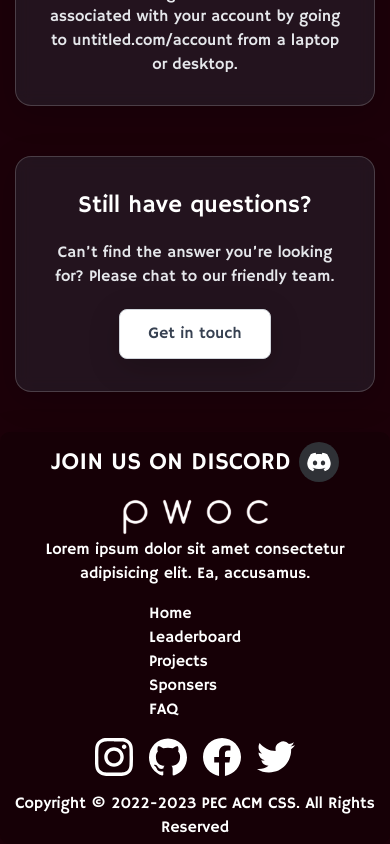
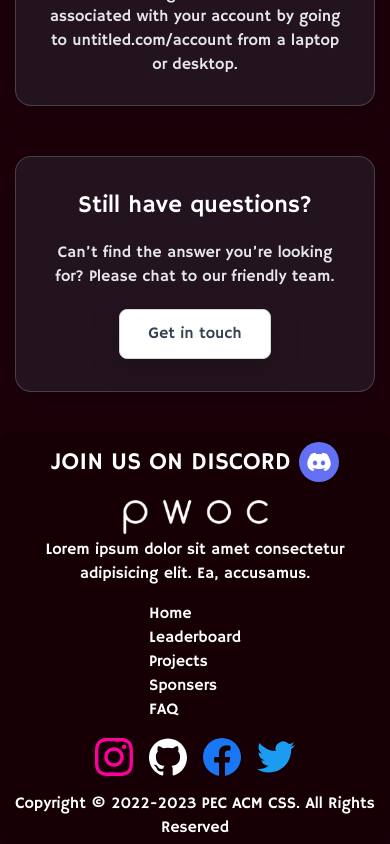
Before and after one commit to PEC-CSS/PWoC, a Next.js app: page /faq in a window 390 px wide. Shown: the part 1973-2817 px from the top of the page. Built offline with nearby package versions, Linux system fonts and the light colour scheme.

Commit message:
mobile ui fixes and card fix

```diff
--- a/components/Footer.tsx
+++ b/components/Footer.tsx
@@ -14,7 +14,7 @@ export const Footer = () => {
                     <div className={`text-2xl md:text-[1.1rem] lg:text-2xl uppercase flex flex-col justify-center`}>
                         Join us on discord
                     </div>
-                    <IconContext.Provider value={{ className: "bg-[#2f3136] hover:bg-[#6370f4] text-[40px] p-2 rounded-full" }}>
+                    <IconContext.Provider value={{ className: "bg-[#6370f4] md:bg-[#2f3136] hover:bg-[#6370f4] text-[40px] p-2 rounded-full" }}>
                         <Link href="https://discord.gg/YcrXVhaBCZ" target="_blank" className="flex flex-col justify-center">
                             <SiDiscord />
                         </Link>
@@ -32,11 +32,11 @@ export const Footer = () => {
 
             <div className="flex justify-center align-middle">
                 <div className="flex flex-col margin-auto">
-                    <Link href="/" className="hover:text-sky-500 hover:underline hover:underline-offset-2 md:mb-2 transition text-md font-extralight hover:font-semibold">Home</Link>
-                    <Link href="leaderboard" className="hover:text-sky-500 hover:underline hover:underline-offset-2 md:mb-2 sm:mb-0 transition text-md font-extralight hover:font-semibold">Leaderboard</Link>
-                    <Link href="/projects" className="hover:text-sky-500 hover:underline hover:underline-offset-2 md:mb-2 sm:mb-0 transition text-md font-extralight hover:font-semibold">Projects</Link>
-                    <Link href="/sponsors" className="hover:text-sky-500 hover:underline hover:underline-offset-2 md:mb-2 sm:mb-0 transition text-md font-extralight hover:font-semibold">Sponsers</Link>
-                    <Link href="/faq" className="hover:text-sky-500 hover:underline hover:underline-offset-2 md:mb-2 sm:mb-0 transition text-md font-extralight hover:font-semibold">FAQ</Link>
+                    <Link href="/" className="md:hover:text-sky-500 md:mb-2 transition text-md font-extralight hover:font-semibold">Home</Link>
+                    <Link href="leaderboard" className="md:hover:text-sky-500 md:mb-2 sm:mb-0 transition text-md font-extralight hover:font-semibold">Leaderboard</Link>
+                    <Link href="/projects" className="md:hover:text-sky-500 md:mb-2 sm:mb-0 transition text-md font-extralight hover:font-semibold">Projects</Link>
+                    <Link href="/sponsors" className="md:hover:text-sky-500 md:mb-2 sm:mb-0 transition text-md font-extralight hover:font-semibold">Sponsers</Link>
+                    <Link href="/faq" className="md:hover:text-sky-500 md:mb-2 sm:mb-0 transition text-md font-extralight hover:font-semibold">FAQ</Link>
                 </div>
             </div>
 
@@ -44,25 +44,25 @@ export const Footer = () => {
                 <Image src={logo} alt="pwoc logo" width={150} height={150} className="self-center hidden sm:block md:mb-[15px]" />
                 <div className="flex justify-center">
                     {/* Facebook, Github, Insta and Twitter */}
-                    <IconContext.Provider value={{ className: "text-[38px] md:text-[30px] mx-[8px] md:mx-[6px] hover:text-[#fe009b] md:hover:translate-y-[-6px] ease-out duration-300" }}>
+                    <IconContext.Provider value={{ className: "text-[38px] md:text-[30px] mx-[8px] md:mx-[6px] text-[#fe009b] md:text-white md:hover:text-[#fe009b] md:hover:translate-y-[-4px] ease-out duration-300" }}>
                         <Link href="https://www.instagram.com/pecacm/" target="_blank">
                             <SiInstagram />
                         </Link>
                     </IconContext.Provider>
 
-                    <IconContext.Provider value={{ className: "text-[38px] md:text-[30px] hover:text-[#b9bbbd] mx-[8px] md:mx-[6px] md:hover:translate-y-[-6px] ease-out duration-300" }}>
+                    <IconContext.Provider value={{ className: "text-[38px] md:text-[30px] md:text-white text-[#fe0b9bbbd09b] md:text-white md:hover:text-[#b9bbbd] mx-[8px] md:mx-[6px] md:hover:translate-y-[-4px] ease-out duration-300" }}>
                         <Link href="https://github.com/PEC-CSS" target="_blank">
                             <SiGithub />
                         </Link>
                     </IconContext.Provider>
 
-                    <IconContext.Provider value={{ className: "text-[38px] md:text-[30px] hover:text-[#1977f3] mx-[8px] md:mx-[6px] md:hover:translate-y-[-6px] ease-out duration-300" }}>
+                    <IconContext.Provider value={{ className: "text-[38px] md:text-[30px] text-[#1977f3] md:text-white md:hover:text-[#1977f3] md:text-white md:hover:text-[#1977f3] mx-[8px] md:mx-[6px] md:hover:translate-y-[-4px] ease-out duration-300" }}>
                         <Link href="https://www.facebook.com/pecacm/" target="_blank">
                             <SiFacebook />
                         </Link>
                     </IconContext.Provider>
 
-                    <IconContext.Provider value={{ className: "text-[38px] md:text-[30px] hover:text-[#1c9cf1] mx-[8px] md:mx-[6px] md:hover:translate-y-[-6px] ease-out duration-300" }}>
+                    <IconContext.Provider value={{ className: "text-[38px] md:text-[30px] text-[#1c9cf1] md:text-white md:hover:text-[#1c9cf1] mx-[8px] md:mx-[6px] md:hover:translate-y-[-4px] ease-out duration-300" }}>
                         <Link href="https://www.twitter.com/pec_acm" target="_blank">
                             <SiTwitter />
                         </Link>
--- a/components/Navbar.tsx
+++ b/components/Navbar.tsx
@@ -35,7 +35,7 @@ export const Navbar = () => {
                                     />
                                 </span>
                             </Link>
-                            <div className="px-2 md:flex gap-x-5 items-center flex-1 text-gray-900 font-medium capitalize hidden justify-end">
+                            <div className="px-2 md:flex gap-x-4 [@media(max-width:840px)]:gap-x-[1px] items-center flex-1 text-gray-900 font-medium capitalize hidden justify-end">
                                 {/* Links */}
                                 {navLinks?.map(({ title, link, icon }, id) => (
                                     <Link key={id} href={link}>
--- a/components/index/RegistrationCard.tsx
+++ b/components/index/RegistrationCard.tsx
@@ -4,7 +4,7 @@ import content from "../../data/content.json"
 
 export const RegistrationCard = () => {
   return (
-    <div className="border-2 glassmorphism p-5 md:py-8 md:px-10">
+    <div className="border-2 glassmorphism bg-[#14000600] p-5 md:py-8 md:px-10">
       <div className="text-4xl md:text-6xl p-3 mb-4 text-[#ef8220] uppercase text-center bg-[#cc66a24d] glassmorphism">REGISTRATION</div>
 
       <div className="grid grid-cols-1 md:grid-cols-2 place-items-center">
@@ -13,7 +13,7 @@ export const RegistrationCard = () => {
               title="Mentee"
               content={content.menteeRegisDesc}
               titleClass="text-3xl md:text-4xl p-3 inline-block mb-4"
-              containerClass="p-4 flex flex-col items-center">
+              containerClass="p-4 flex flex-col items-center my-3 md:my-1">
 
               <Button
                   href="https://www.youtube.com"
@@ -40,7 +40,7 @@ export const RegistrationCard = () => {
               title="Mentor"
               content={content.mentorRegisDesc}
               titleClass="text-3xl md:text-4xl p-3 inline-block mb-4"
-              containerClass="p-4 flex flex-col items-center">
+              containerClass="p-4 flex flex-col items-center my-3 md:my-1">
 
               <Button
                   href="https://www.youtube.com"
--- a/components/index/TitleCard.tsx
+++ b/components/index/TitleCard.tsx
@@ -9,7 +9,7 @@ export const TitleCard = ({title, subtitle, content} : Props) => {
         <div className="glassmorphism border-0 bg-[rgba(20,0,6,0.7)] mt-[10px] grid grid-cols-1 p-4 md:p-9 text-center">
             {/* Title and Subtitle */}
             <div className="my-8">
-                <div className="font-hammersmith text-[4rem] md:text-[9rem] leading-[0.8]">{title}</div>
+                <div className="font-hammersmith text-[4rem] md:text-[7rem] leading-[0.8]">{title}</div>
                 <div className="text-2xl md:text-4xl">{subtitle}</div>
             </div>
             {/* Content */}
--- a/pages/index.tsx
+++ b/pages/index.tsx
@@ -17,7 +17,7 @@ const Home: NextPage = () => {
 
             <div className='flex bg-[#c9305498] glassmorphism py-4 md:py-8 my-7 md:mx-5'>
 
-                <div className='hidden md:flex justify-start h-[300px] w-[700px] my-auto overflow-hidden'>
+                <div className='hidden [@media(min-width:830px)]:flex justify-start h-[200px] w-[400px] my-auto overflow-hidden'>
                     <Image src={pwoc_logo_no_text} alt="" className='animate-[spin_8s_linear_infinite] object-contain brightness-150' />
                 </div>
                 {/* Big Card */}
@@ -25,7 +25,7 @@ const Home: NextPage = () => {
                     <TitleCard title="PWOC" subtitle="PEC Winter of Code" content={content.pwocTitleQuote} />
                 </div>
 
-                <div className='hidden md:flex justify-end h-[300px] w-[700px] my-auto overflow-hidden'>
+                <div className='hidden [@media(min-width:830px)]:flex justify-end h-[200px] w-[400px] my-auto overflow-hidden'>
                     <Image src={pwoc_logo_no_text} alt="" className='animate-[spin_8s_linear_infinite] object-contain brightness-150' />
                 </div>
             </div>
```
